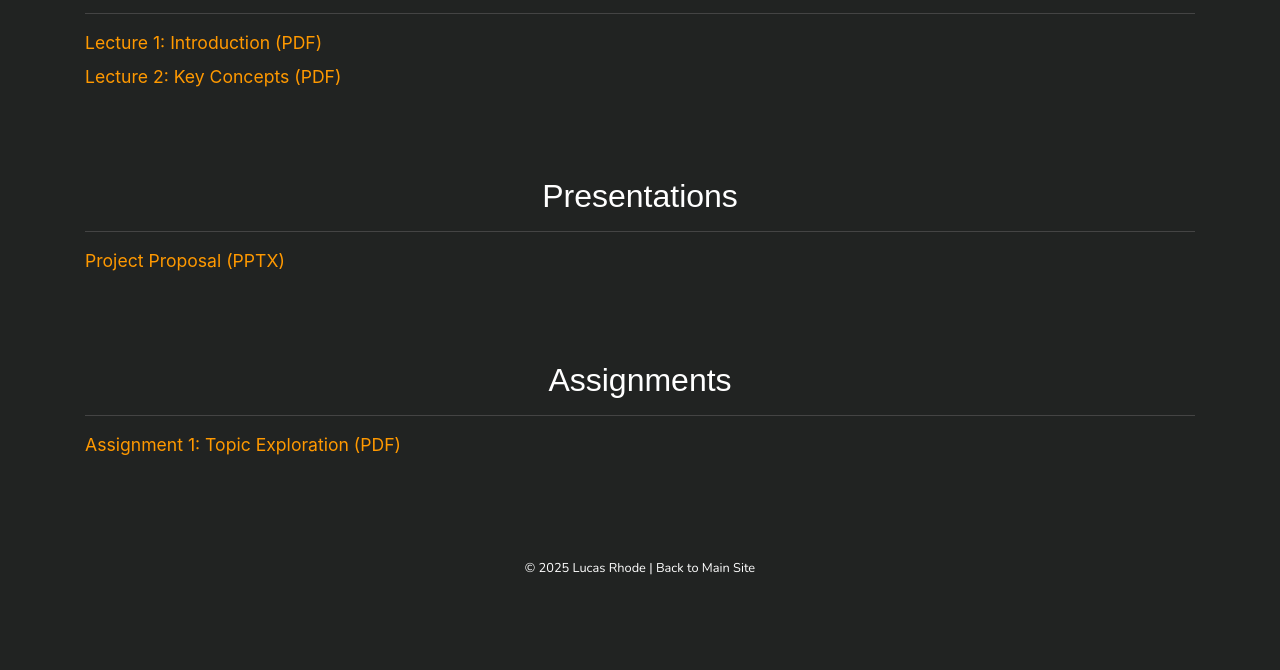
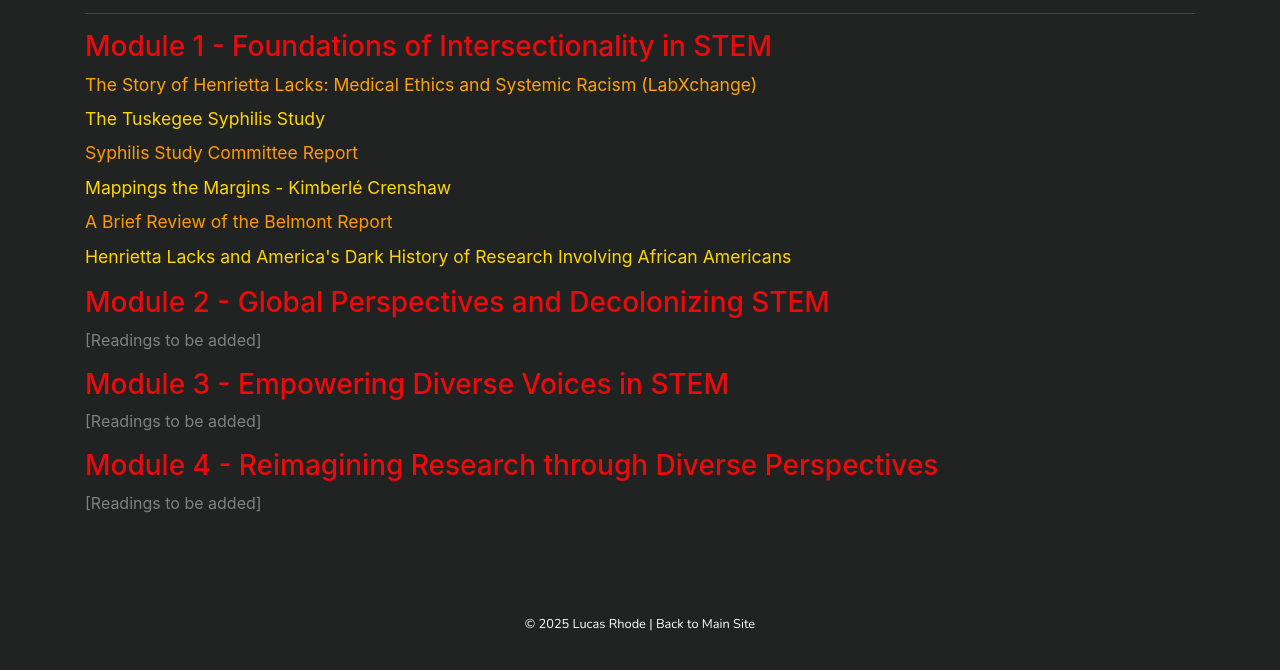
Before and after one commit to LucasHRhode/LucasHRhode.github.io, a plain HTML site: page notes/ssp205.html in a window 1280 px wide. Shown: the part 532-1202 px from the top of the page. Before the commit the page ends 1159 px from the top, so only its background shows below. Drawn offline with nearby package versions, Linux system fonts and the light colour scheme.

Commit message:
+Made edits to dark mode and ssp

```diff
--- a/notes/ssp205.html
+++ b/notes/ssp205.html
@@ -110,64 +110,65 @@
   </div>
 </div>
 
-  <!-- Lecture Notes Section -->
+<!-- Resources & Readings Section -->
 <div class="container" style="padding-bottom: 3rem;">
-    <h2 class="heading" style="color: white;">Lecture Notes</h2>
+  <h2 class="heading" style="color: white;">Resources & Readings</h2>
   <hr style="border-color: #444;"/>
+
+  <!-- Module 1 -->
+  <h3 style="color: #ed0a0a;">Module 1 - Foundations of Intersectionality in STEM</h3>
   <ul style="list-style-type: none; padding-left: 0;">
     <li style="margin: 0.5rem 0;">
-        <a
-          href="files/lecture1.pdf"
-          style="color: #ff9900; font-size: 1.1rem; text-decoration: none;"
-          target="_blank"
-          >Lecture 1: Introduction (PDF)</a
-        >
+      <a href="../notes_files/henrietta_lacks_labxchange.pdf"
+         style="color: #ffa200; font-size: 1.1rem; text-decoration: none;"
+         target="_blank">The Story of Henrietta Lacks: Medical Ethics and Systemic Racism (LabXchange)</a>
     </li>
     <li style="margin: 0.5rem 0;">
-        <a
-          href="files/lecture2.pdf"
+      <a href="../notes_files/tuskegee_syphilis_study.pdf"
+         style="color: #ffd500; font-size: 1.1rem; text-decoration: none;"
+         target="_blank">The Tuskegee Syphilis Study</a>
+    </li>
+    <li style="margin: 0.5rem 0;">
+      <a href="../notes_files/syphilis_study_committee_report.pdf"
          style="color: #ff9900; font-size: 1.1rem; text-decoration: none;"
-          target="_blank"
-          >Lecture 2: Key Concepts (PDF)</a
-        >
+         target="_blank">Syphilis Study Committee Report</a>
     </li>
-      <!-- Add more lectures as needed -->
+    <li style="margin: 0.5rem 0;">
+      <a href="../notes_files/mappings_the_margins.pdf"
+         style="color: #ffd500; font-size: 1.1rem; text-decoration: none;"
+         target="_blank">Mappings the Margins - Kimberlé Crenshaw</a>
+    </li>
+    <li style="margin: 0.5rem 0;">
+      <a href="../notes_files/belmont_report_review.pdf"
+         style="color: #ff9900; font-size: 1.1rem; text-decoration: none;"
+         target="_blank">A Brief Review of the Belmont Report</a>
+    </li>
+    <li style="margin: 0.5rem 0;">
+      <a href="../notes_files/henrietta_lacks_dark_history.pdf"
+         style="color: #ffd500; font-size: 1.1rem; text-decoration: none;"
+         target="_blank">Henrietta Lacks and America's Dark History of Research Involving African Americans</a>
+    </li>
+  </ul>
+
+  <!-- Placeholder for Future Modules -->
+  <h3 style="color: #ed0a0a;">Module 2 - Global Perspectives and Decolonizing STEM</h3>
+  <ul style="list-style-type: none; padding-left: 0;">
+    <li style="margin: 0.5rem 0; color: gray;">[Readings to be added]</li>
+  </ul>
+
+  <h3 style="color: #ed0a0a;">Module 3 - Empowering Diverse Voices in STEM</h3>
+  <ul style="list-style-type: none; padding-left: 0;">
+    <li style="margin: 0.5rem 0; color: gray;">[Readings to be added]</li>
+  </ul>
+
+  <h3 style="color: #ed0a0a;">Module 4 - Reimagining Research through Diverse Perspectives</h3>
+  <ul style="list-style-type: none; padding-left: 0;">
+    <li style="margin: 0.5rem 0; color: gray;">[Readings to be added]</li>
   </ul>
 </div>
 
-  <!-- Presentations Section -->
-  <div class="container" style="padding-bottom: 3rem;">
-    <h2 class="heading" style="color: white;">Presentations</h2>
-    <hr style="border-color: #444;"/>
-    <ul style="list-style-type: none; padding-left: 0;">
-      <li style="margin: 0.5rem 0;">
-        <a
-          href="files/project_presentation.pptx"
-          style="color: #ff9900; font-size: 1.1rem; text-decoration: none;"
-          target="_blank"
-          >Project Proposal (PPTX)</a
-        >
-      </li>
-      <!-- Add more presentations as needed -->
-    </ul>
-  </div>
 
-  <!-- Assignments Section -->
-  <div class="container" style="padding-bottom: 3rem;">
-    <h2 class="heading" style="color: white;">Assignments</h2>
-    <hr style="border-color: #444;"/>
-    <ul style="list-style-type: none; padding-left: 0;">
-      <li style="margin: 0.5rem 0;">
-        <a
-          href="files/assignment1.pdf"
-          style="color: #ff9900; font-size: 1.1rem; text-decoration: none;"
-          target="_blank"
-          >Assignment 1: Topic Exploration (PDF)</a
-        >
-      </li>
-      <!-- Add more assignments as needed -->
-    </ul>
-  </div>
+
 
   <!-- Footer -->
   <footer
```
Also changed, not shown: index.html (+16 -1 lines), img/lifetime_fitness_logo_white.png (added), img/mercy_university_logo_white.png (added), img/simons_stem_logo_white.png (added), img/solar_racing_logo_white.png (added), img/vip_rocket_logo.png (added), img/vip_rocket_logo_white.png (added), img/work_white.png, 6 other files. Lines whose indentation alone changed are shown as unchanged.
